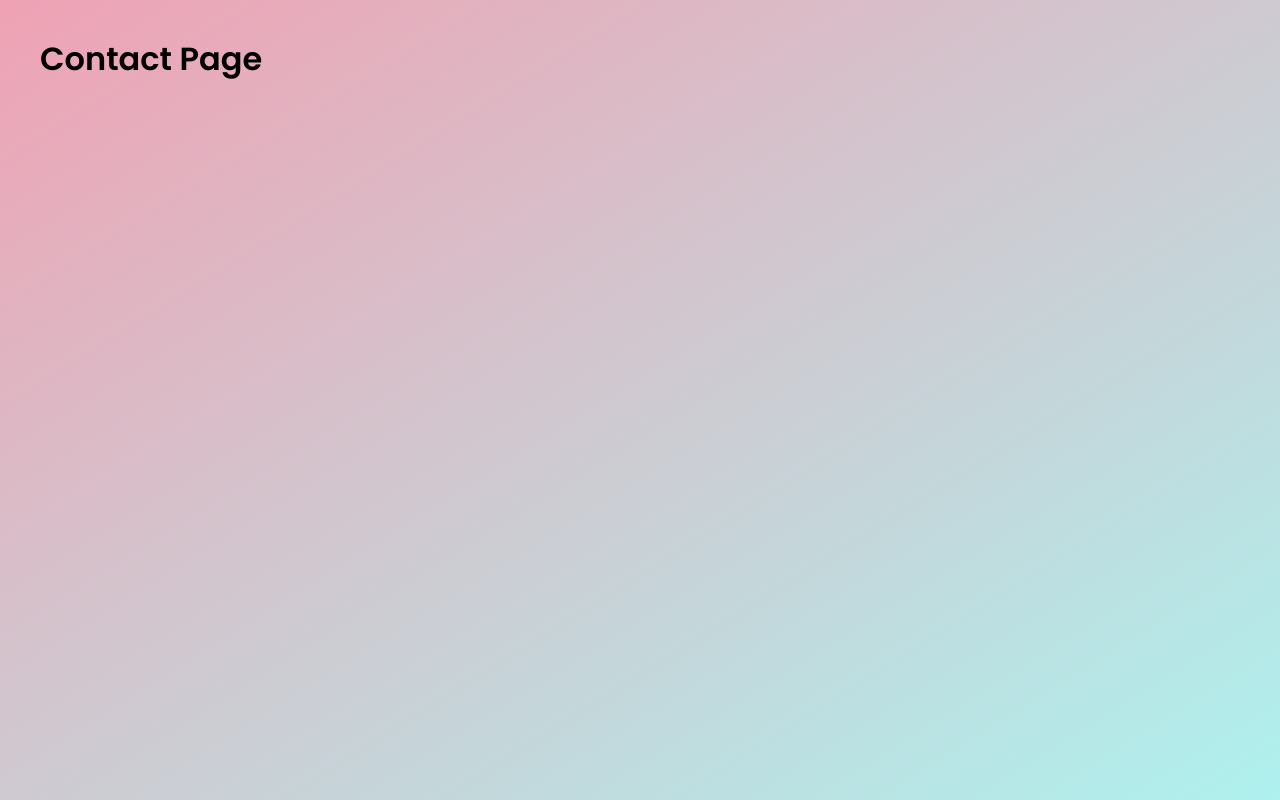
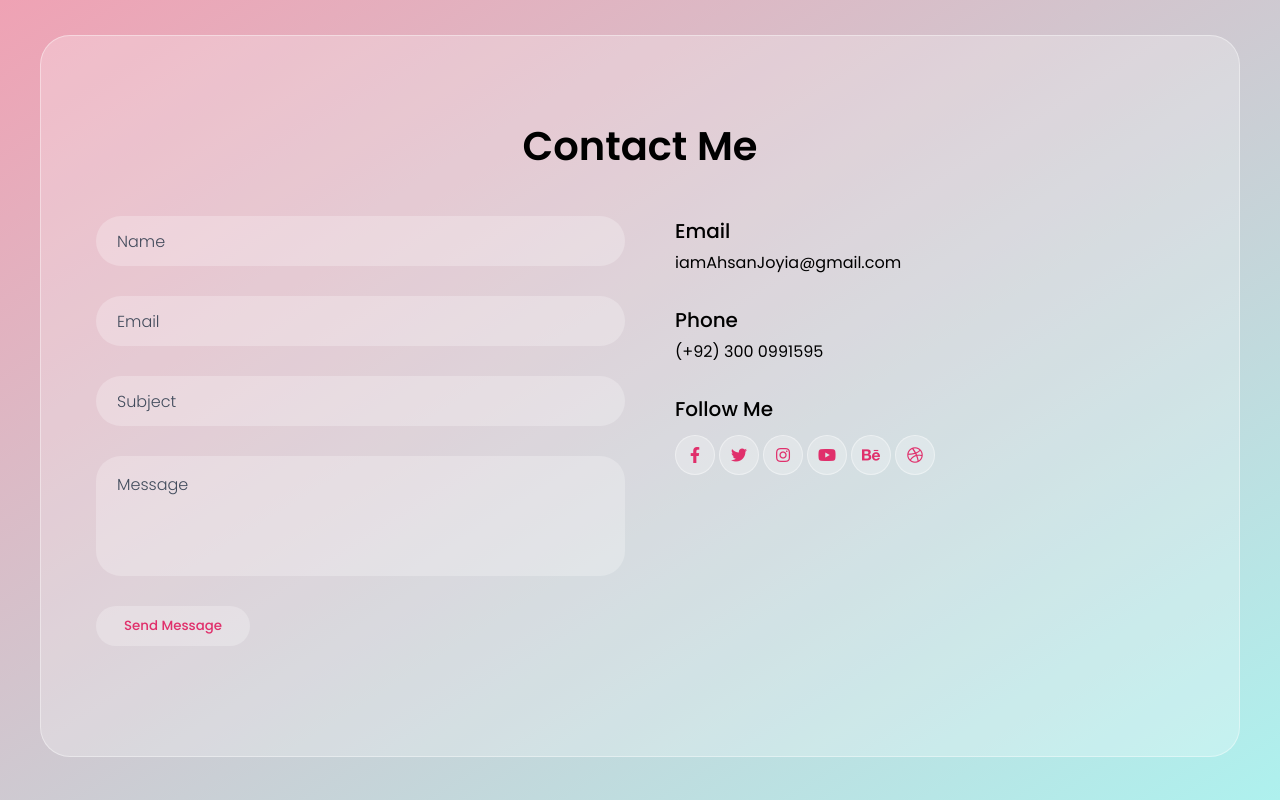
Before and after one commit to iamAhsanMalik/Developer-Portfolio, a React (Create React App) app: page /contact in a window 1280 px wide. Built offline with nearby package versions, Linux system fonts and the light colour scheme.

Commit message:
Create Contact Page

```diff
--- a/src/assets/css/contact.css
+++ b/src/assets/css/contact.css
@@ -0,0 +1,67 @@
+.contact-form,
+.contact-info {
+	width: 50%;
+	padding: 0 15px;
+}
+
+.contact-form .input-group {
+	width: 100%;
+	margin-bottom: 30px;
+}
+
+.contact-form .input-control::placeholder {
+	color: var(--dark-blue);
+	opacity: 0.8;
+	font-weight: 300;
+}
+.contact-form .input-control {
+	display: block;
+	width: 100%;
+	height: 50px;
+	border-radius: 25px;
+	font-family: inherit;
+	font-weight: 400;
+	font-size: 16px;
+	background-color: var(--white-alpha-25);
+	padding: 0 20px;
+	color: var(--dark-blue);
+	border: 1px solid transparent;
+	transition: border-color 0.3s ease;
+}
+
+.contact-form .input-control:focus {
+	border-color: var(--white-alpha-40);
+}
+.contact-form textarea.input-control {
+	height: 120px;
+	resize: none;
+	padding-top: 15px;
+}
+
+.contact-info-item {
+	margin: 0 0 30px;
+	padding: 0 0 0 20px;
+}
+
+.contact-info-item h3 {
+	font-size: 20px;
+	text-transform: capitalize;
+	margin: 0 0 5px;
+}
+.contact-info-item .social-links a {
+	display: inline-flex;
+	align-items: center;
+	justify-content: center;
+	height: 40px;
+	width: 40px;
+	background-color: var(--white-alpha-25);
+	border: 1px solid var(--white-alpha-40);
+	color: var(--primaryColor);
+	border-radius: 50%;
+	margin: 6px 4px 0 0;
+	transition: all 0.3s ease;
+}
+.contact-info-item .social-links a:hover {
+	color: var(--white);
+	background-color: var(--primaryColor);
+}
--- a/src/index.js
+++ b/src/index.js
@@ -1,6 +1,7 @@
 import React from 'react';
 import ReactDOM from 'react-dom';
 import '../src/assets/css/style.css';
+import '../src/assets/fonts/font-awesome/font-awesome.css';
 import App from './App';
 import { BrowserRouter as Router } from 'react-router-dom';
 
--- a/src/screens/ContactScreen.js
+++ b/src/screens/ContactScreen.js
@@ -1,10 +1,98 @@
 import React from 'react';
-
+import { NavLink } from 'react-router-dom';
+import '../assets/css/contact.css';
 const ContactScreen = () => {
 	return (
-		<>
-			<h1>Contact Page</h1>
-		</>
+		<section className='contact-section sec-padding'>
+			<div className='container'>
+				<div className='row'>
+					<div className='section-title'>
+						<h2>Contact Me</h2>
+					</div>
+				</div>
+				<div className='row'>
+					<div className='contact-form'>
+						<form action=''>
+							<div className='row'>
+								<div className='input-group'>
+									<input
+										type='text'
+										placeholder='Name'
+										className='input-control'
+										required
+									/>
+								</div>
+								<div className='input-group'>
+									<input
+										type='email'
+										placeholder='Email'
+										className='input-control'
+										required
+									/>
+								</div>
+								<div className='input-group'>
+									<input
+										type='text'
+										placeholder='Subject'
+										className='input-control'
+										required
+									/>
+								</div>
+								<div className='input-group'>
+									<textarea
+										placeholder='Message'
+										className='input-control'
+										required
+									></textarea>
+								</div>
+								<div className='submit-btn input-group'>
+									<button type='submit' className='btn'>
+										Send Message
+									</button>
+								</div>
+							</div>
+						</form>
+					</div>
+					<div className='contact-info'>
+						<div className='contact-info-item'>
+							<h3>Email</h3>
+							<p>
+								iamAhsanJoyia@
+								<wbr />
+								gmail.com
+							</p>
+						</div>
+						<div className='contact-info-item'>
+							<h3>Phone</h3>
+							<p>(+92) 300 0991595</p>
+						</div>
+						<div className='contact-info-item'>
+							<h3>Follow Me</h3>
+							<div className='social-links'>
+								<NavLink to='#' target='_blank'>
+									<i className='fab fa-facebook-f'></i>
+								</NavLink>
+								<NavLink to='#' target='_blank'>
+									<i className='fab fa-twitter'></i>
+								</NavLink>
+								<NavLink to='#' target='_blank'>
+									<i className='fab fa-instagram'></i>
+								</NavLink>
+								<NavLink to='#' target='_blank'>
+									<i className='fab fa-youtube'></i>
+								</NavLink>
+								<NavLink to='#' target='_blank'>
+									<i className='fab fa-behance'></i>
+								</NavLink>
+								<NavLink to='#' target='_blank'>
+									<i className='fab fa-dribbble'></i>
+								</NavLink>
+							</div>
+						</div>
+					</div>
+				</div>
+			</div>
+		</section>
 	);
 };
 
```
